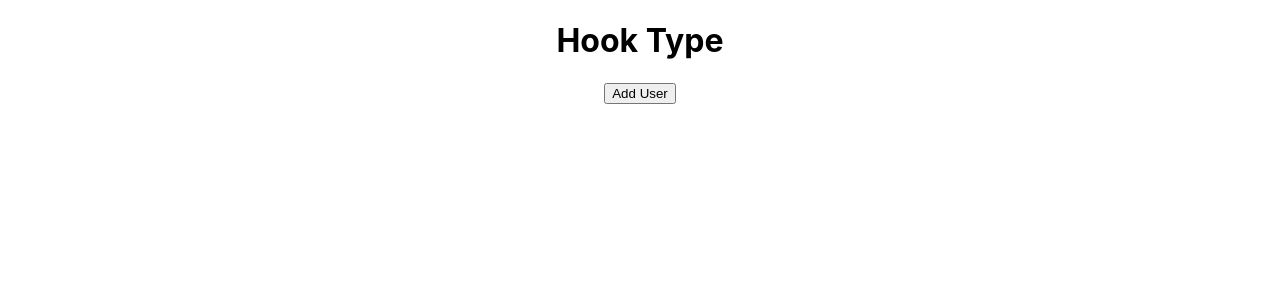
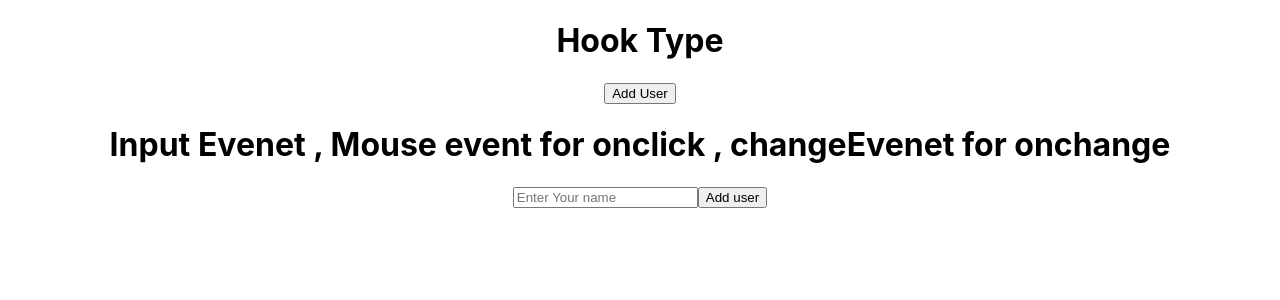
Before and after one commit to AsifAhmedSahil/Think-in-a-Typescript-Way---React-typescript, a React (Create React App) app: page / in a window 1280 px wide. Shown: the top 300 px of the page. Built offline with nearby package versions, Linux system fonts and the light colour scheme.

Commit message:
mouseevent & change event

```diff
--- a/src/App.tsx
+++ b/src/App.tsx
@@ -4,6 +4,7 @@ import './App.css';
 import Button from './Components/Button';
 import ButtonStyle from './Components/ButtonStyle';
 import DataFetch from './Components/DataFetch';
+import InputEvents from './Components/InputEvents';
 import Post from './Components/Post';
 import User from './Components/User';
 import UserArrayofObject from './Components/UserArrayofObject';
@@ -92,6 +93,8 @@ function App() {
 
     <button onClick={handleUSer}>Add User</button>
 
+    <InputEvents/>
+
     </div>
   );
 }
--- /dev/null
+++ b/src/Components/InputEvents.tsx
@@ -0,0 +1,25 @@
+import React, { useState } from 'react'
+
+
+
+const InputEvents = () => {
+
+    const [userData,setUserData] = useState("")
+
+    const handleChange = (event:React.ChangeEvent<HTMLInputElement>) =>{
+        setUserData(event.target.value)
+    }
+
+    const handleClick = (event:React.MouseEvent<HTMLButtonElement>) =>{
+        console.log(userData);
+    }
+  return (
+    <div>
+        <h1>Input Evenet , Mouse event for onclick , changeEvenet for onchange</h1>
+        <input type="text" placeholder='Enter Your name' value={userData} onChange = {handleChange} />
+        <button onClick={handleClick}>Add user</button>
+    </div>
+  )
+}
+
+export default InputEvents
```
